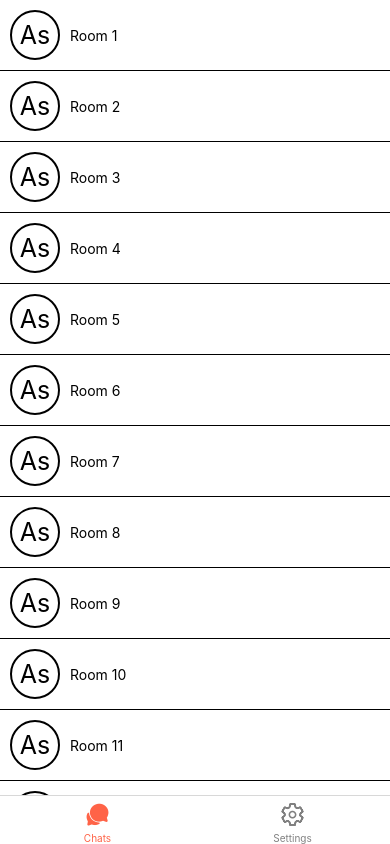
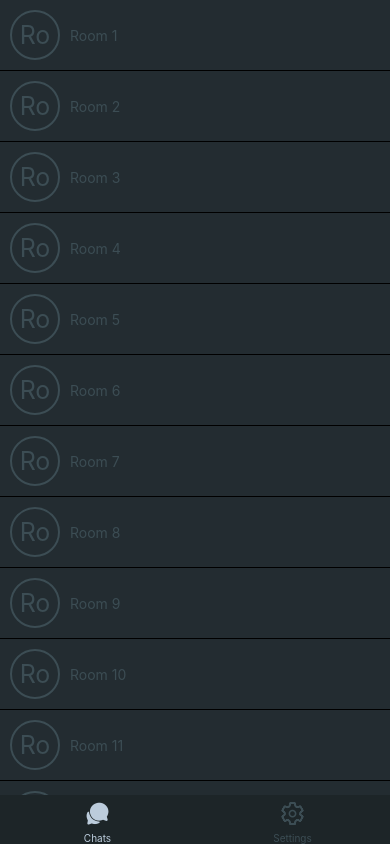
Before and after one commit to pedropds/go-chat-room, a React Native app in the folder go-chat-frontend/: screen /Chats in a window 390 px wide. Built offline with nearby package versions, Linux system fonts and the light colour scheme.

Commit message:
changes to UI

```diff
--- /dev/null
+++ b/go-chat-frontend/src/Constants.tsx
@@ -0,0 +1,6 @@
+export const THEME_COLORS = {
+    BACKGROUND_MENU_COLOR: '#1d2528',
+    ACTIVE_SCREEN_TAB: '#bcccdc',
+    INACTIVE_SCREEN_TAB: '#3c4d54',
+    ROOM_COLOR: '#3c4d54',
+}
--- a/go-chat-frontend/src/components/ChatMain.tsx
+++ b/go-chat-frontend/src/components/ChatMain.tsx
@@ -4,6 +4,7 @@ import axios from 'axios';
 import ChatRoomDTO from '../model/chat.model';
 import { FlatList } from 'react-native-gesture-handler';
 import LetterIcon from './icon/LettersIcon';
+import { THEME_COLORS } from '../Constants';
 
 
 interface ChatListState {
@@ -32,7 +33,7 @@ export default class ChatList extends Component<{}, ChatListState> {
                             ]}
                             onPress={() => this.handleItemPress(item)}
                         >
-                            <LetterIcon initials='As' />
+                            <LetterIcon initials={this.getInitials(item.roomName)} />
                             <Text style={styles.text}>{item.roomName}</Text>
                         </TouchableOpacity>
                     )}
@@ -71,12 +72,17 @@ export default class ChatList extends Component<{}, ChatListState> {
             });
             */
     }
+
+    getInitials(str: string): string {
+        return str.substring(0, 2);
+    }
+
 }
 
 const styles = StyleSheet.create({
     container: {
         flex: 1,
-        backgroundColor: '#fff',
+        backgroundColor: '#232c31',
         alignItems: 'center',
         justifyContent: 'center',
         width: '100%'
@@ -96,8 +102,9 @@ const styles = StyleSheet.create({
         flexWrap: 'wrap',
         alignContent: 'center',
         paddingLeft: 10,
+        color: THEME_COLORS.ROOM_COLOR,
     },
     firstItem: {
-        borderTopWidth: 0, // remove top border from first item
+        borderTopWidth: 0,
     }
 });
--- a/go-chat-frontend/src/components/MainContainer.tsx
+++ b/go-chat-frontend/src/components/MainContainer.tsx
@@ -6,6 +6,7 @@ import { Ionicons } from '@expo/vector-icons';
 
 import ChatList from "./ChatMain";
 import SettingsComp from "./Settings";
+import { THEME_COLORS } from "../Constants";
 
 
 const Tab = createBottomTabNavigator();
@@ -24,8 +25,13 @@ export default class MainContainer extends React.Component {
 
                             return <Ionicons name={iconName} size={size} color={color} />;
                         },
-                        tabBarActiveTintColor: 'tomato',
-                        tabBarInactiveTintColor: 'gray',
+                        tabBarActiveTintColor: THEME_COLORS.ACTIVE_SCREEN_TAB,
+                        tabBarInactiveTintColor: THEME_COLORS.INACTIVE_SCREEN_TAB,
+                        tabBarStyle: {
+                            borderBottomWidth: 0,
+                            borderTopWidth: 0,
+                            backgroundColor: THEME_COLORS.BACKGROUND_MENU_COLOR,
+                        },
                     })}>
                     <Tab.Screen name="Chats" component={ChatList} />
                     <Tab.Screen name="Settings" component={SettingsComp} />
--- a/go-chat-frontend/src/components/icon/LettersIcon.tsx
+++ b/go-chat-frontend/src/components/icon/LettersIcon.tsx
@@ -1,5 +1,6 @@
 import React, { Component } from "react";
 import { View, Text, StyleSheet } from "react-native";
+import { THEME_COLORS } from "../../Constants";
 
 interface LetterIconProps {
     initials: string;
@@ -30,12 +31,12 @@ const styles = StyleSheet.create({
         height: 50,
         borderRadius: 25,
         borderWidth: 2,
-        borderColor: 'black',
+        borderColor: THEME_COLORS.ROOM_COLOR,
         justifyContent: 'center',
         alignItems: 'center',
     },
     text: {
-        color: 'black',
+        color: THEME_COLORS.ROOM_COLOR,
         fontSize: 25,
     },
 });
```
